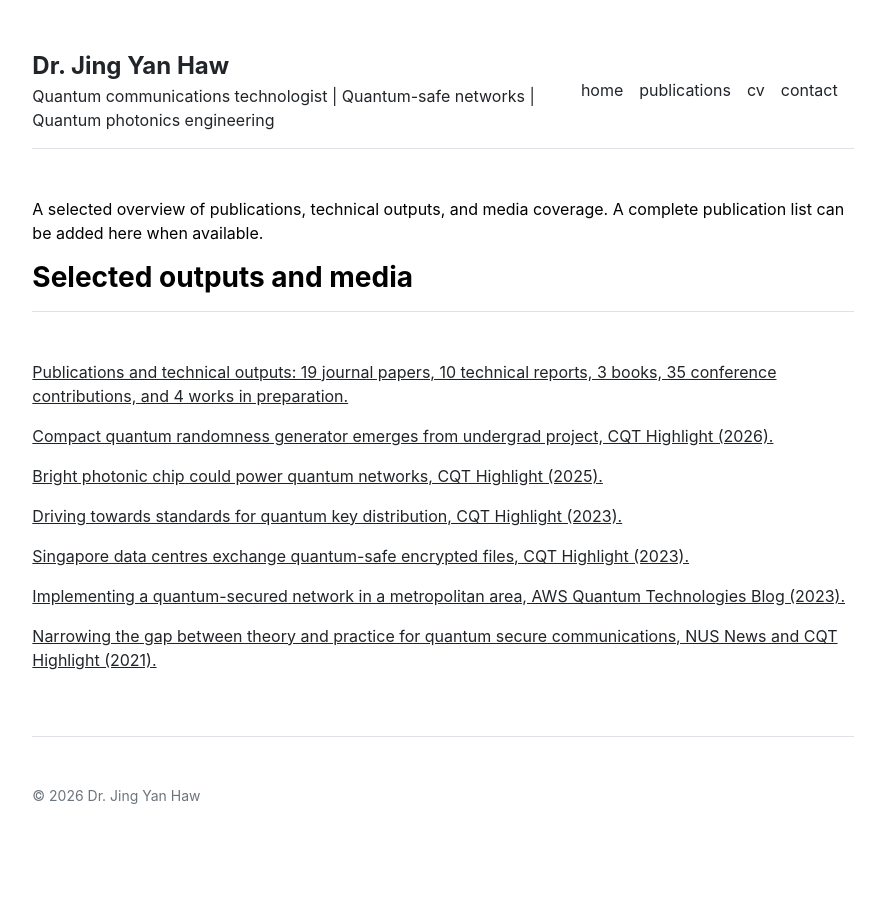
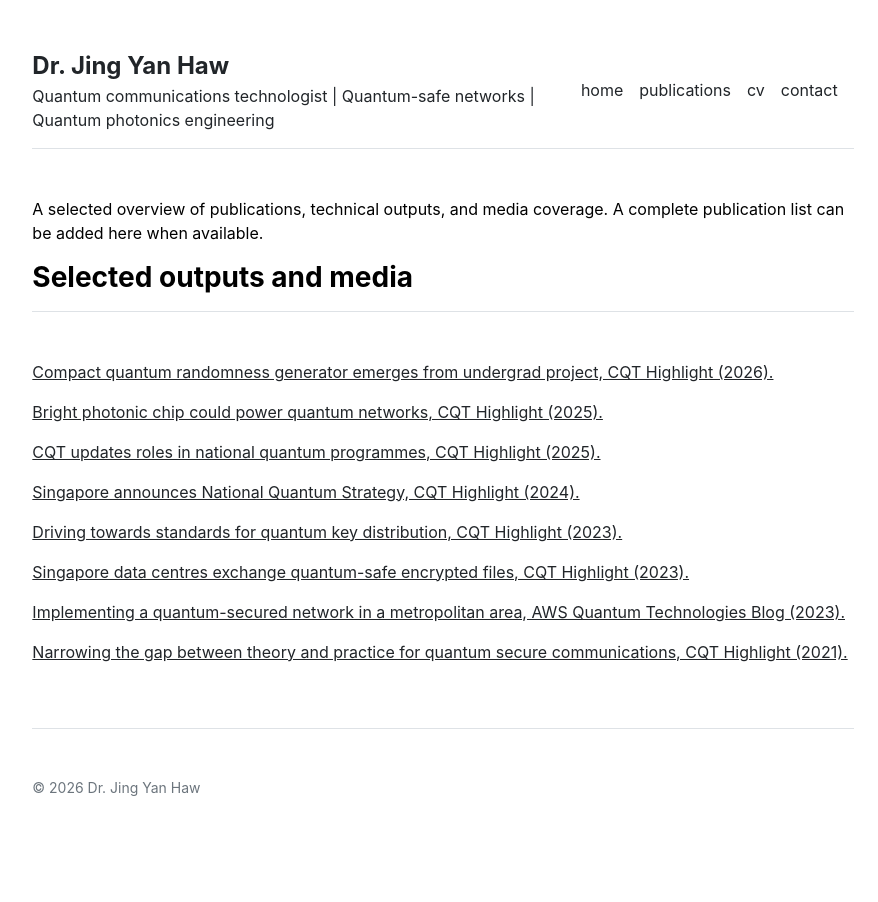
Before and after one commit to JYHaw/jyhaw.github.io, a Jekyll site: the page built from publications.md, in a window 1280 px wide. Shown: the whole page, without its empty margins (197-1075 px from the left). Built offline with Jekyll 4.4.1, drawn with Linux system fonts in a browser that asks for light colours.

Commit message:
Update publications.yml

```diff
--- a/_data/publications.yml
+++ b/_data/publications.yml
@@ -1,13 +1,25 @@
 featured:
-- {name: 'Publications and technical outputs: 19 journal papers, 10 technical reports, 3 books, 35 conference contributions, and 4 works in preparation.', url: '/cv'}
-- {name: 'Compact quantum randomness generator emerges from undergrad project, CQT Highlight (2026).', url: '/cv'}
-- {name: 'Bright photonic chip could power quantum networks, CQT Highlight (2025).', url: '/cv'}
+- name: 'Compact quantum randomness generator emerges from undergrad project, CQT Highlight (2026).'
+  url: 'https://www.cqt.sg/highlight/2026-03-quantum-randomness/'
+- name: 'Bright photonic chip could power quantum networks, CQT Highlight (2025).'
+  url: 'https://www.cqt.sg/highlight/2025-12-photonic-chip-quantum-networks/'
+- name: 'CQT updates roles in national quantum programmes, CQT Highlight (2025).'
+  url: 'https://www.cqt.sg/highlight/2025-06-national-quantum-programmes/'
 
 index:
-- {name: 'Publications and technical outputs: 19 journal papers, 10 technical reports, 3 books, 35 conference contributions, and 4 works in preparation.', url: '/cv'}
-- {name: 'Compact quantum randomness generator emerges from undergrad project, CQT Highlight (2026).', url: '/cv'}
-- {name: 'Bright photonic chip could power quantum networks, CQT Highlight (2025).', url: '/cv'}
-- {name: 'Driving towards standards for quantum key distribution, CQT Highlight (2023).', url: '/cv'}
-- {name: 'Singapore data centres exchange quantum-safe encrypted files, CQT Highlight (2023).', url: '/cv'}
-- {name: 'Implementing a quantum-secured network in a metropolitan area, AWS Quantum Technologies Blog (2023).', url: '/cv'}
-- {name: 'Narrowing the gap between theory and practice for quantum secure communications, NUS News and CQT Highlight (2021).', url: '/cv'}
+- name: 'Compact quantum randomness generator emerges from undergrad project, CQT Highlight (2026).'
+  url: 'https://www.cqt.sg/highlight/2026-03-quantum-randomness/'
+- name: 'Bright photonic chip could power quantum networks, CQT Highlight (2025).'
+  url: 'https://www.cqt.sg/highlight/2025-12-photonic-chip-quantum-networks/'
+- name: 'CQT updates roles in national quantum programmes, CQT Highlight (2025).'
+  url: 'https://www.cqt.sg/highlight/2025-06-national-quantum-programmes/'
+- name: 'Singapore announces National Quantum Strategy, CQT Highlight (2024).'
+  url: 'https://www.cqt.sg/highlight/2024-05-singapore-national-quantum-strategy/'
+- name: 'Driving towards standards for quantum key distribution, CQT Highlight (2023).'
+  url: 'https://www.cqt.sg/research_area/quantum-communication-security/page/18/'
+- name: 'Singapore data centres exchange quantum-safe encrypted files, CQT Highlight (2023).'
+  url: 'https://www.cqt.sg/highlight/2023-06-nqsn-st-telemedia-global-data-centres/'
+- name: 'Implementing a quantum-secured network in a metropolitan area, AWS Quantum Technologies Blog (2023).'
+  url: 'https://aws.amazon.com/blogs/quantum-computing/implementing-a-quantum-secured-network-in-a-metropolitan-area/'
+- name: 'Narrowing the gap between theory and practice for quantum secure communications, CQT Highlight (2021).'
+  url: 'https://www.cqt.sg/highlight/2021-07-qkd-power-limiter/'
```
